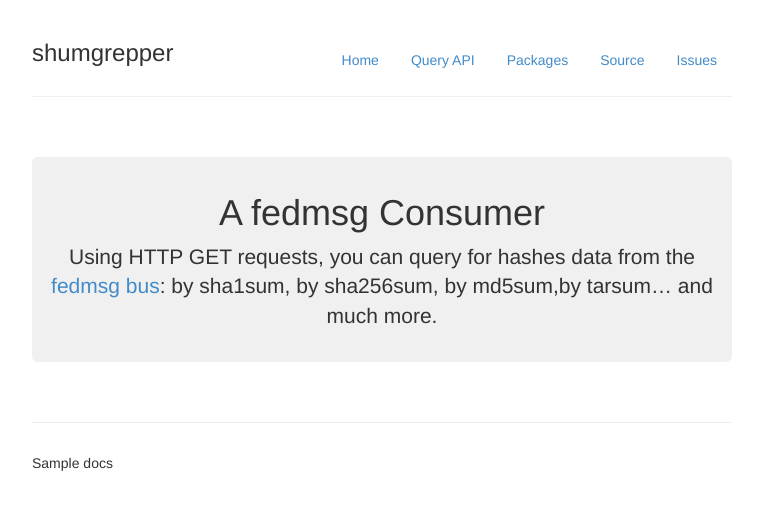
After one commit to fedora-infra/shumgrepper, a Flask app: template shumgrepper/templates/query_api.html in a window 1280 px wide. The commit adds this page. Shown: the top 510 px of the page, without its empty margins (258-1021 px from the left). Run offline with Flask 2, Linux system fonts and the light colour scheme; the template is opened without the code that fills it: most values are stand-ins (such as "Sample title", 1, 10 or a date in 2020); parts of the project's set-up code (start-up, migrations or seed data) failed here and were passed over; some libraries are stand-ins or nearby versions.

Commit message:
documentation for query via API

```diff
--- a/shumgrepper/app.py
+++ b/shumgrepper/app.py
@@ -1,5 +1,11 @@
 import json
 import flask
+import os
+import codecs
+import jinja2
+import docutils
+import docutils.examples
+import markupsafe
 import fedmsg
 import fedmsg.meta
 
@@ -22,9 +28,83 @@ session = sm.create_session(
     create=True,
     )
 
+def modify_rst(rst):
+    """ Downgrade some of our rst directives if docutils is too old. """
+
+    try:
+        # The rst features we need were introduced in this version
+        minimum = [0, 9]
+        version = map(int, docutils.__version__.split('.'))
+
+        # If we're at or later than that version, no need to downgrade
+        if version >= minimum:
+            return rst
+    except Exception:
+        # If there was some error parsing or comparing versions, run the
+        # substitutions just to be safe.
+        pass
+
+    # Otherwise, make code-blocks into just literal blocks.
+    substitutions = {
+        '.. code-block:: javascript': '::',
+    }
+    for old, new in substitutions.items():
+        rst = rst.replace(old, new)
+
+    return rst
+
+def modify_html(html):
+    """ Perform style substitutions where docutils doesn't do what we want.
+"""
+
+    substitutions = {
+        '<tt class="docutils literal">': '<code>',
+        '</tt>': '</code>',
+    }
+    for old, new in substitutions.items():
+        html = html.replace(old, new)
+
+    return html
+
+def preload_docs(endpoint):
+    """ Utility to load an RST file and turn it into fancy HTML. """
+
+    here = os.path.dirname(os.path.abspath(__file__))
+    fname = os.path.join(here, 'docs', endpoint + '.rst')
+    with codecs.open(fname, 'r', 'utf-8') as f:
+        rst = f.read()
+
+    rst = modify_rst(rst)
+
+    api_docs = docutils.examples.html_body(rst)
+
+    api_docs = modify_html(api_docs)
+
+    api_docs = markupsafe.Markup(api_docs)
+    return api_docs
+
+htmldocs = dict.fromkeys(['query_api'])
+for key in htmldocs:
+    htmldocs[key] = preload_docs(key)
+
+def load_docs(request):
+    URL = app.config.get('SHUMGREPPER_BASE_URL', request.url_root)
+    docs = htmldocs[request.endpoint]
+    docs = jinja2.Template(docs).render(URL=URL)
+    return markupsafe.Markup(docs)
+
+
 @app.route('/')
 def home():
     return flask.render_template('home.html')
+
+
+@app.route('/query_api')
+def query_api():
+    return flask.render_template(
+        'query_api.html',
+        docs=load_docs(flask.request)
+    )
 
 
 @app.route('/packages')
--- a/shumgrepper/templates/base.html
+++ b/shumgrepper/templates/base.html
@@ -25,6 +25,7 @@
       <div class="masthead">
         <ul class="nav nav-pills pull-right">
           <li><a href="{{ url_for('home') }}">Home</a></li>
+          <li><a href="{{ url_for('query_api') }}">Query API</a></li>
           <li><a href="{{ url_for('packages') }}">Packages</a></li>
           <li><a href="https://github.com/fedora-infra/shumgrepper">Source</a></li>
           <li><a href="https://github.com/fedora-infra/shumgrepper/issues">Issues</a></li>
--- /dev/null
+++ b/shumgrepper/templates/query_api.html
@@ -0,0 +1,31 @@
+{% extends "base.html" %}
+
+{% block content %}
+<style type="text/css">
+    .main {
+        margin: 60px 0;
+        text-align: center;
+        background-color: #F0F0F0;
+        border-radius: 0.4em;
+        padding-top: 0.4cm;
+        padding-bottom: 0.3cm;
+        padding-right, padding-left:0.2cm;
+    }
+</style>
+
+<div class="main">
+    <h1>A fedmsg Consumer</h1>
+    <p class="lead">Using HTTP GET requests, you can query for hashes
+    data from the <a href="http://fedmsg.com">fedmsg bus</a>:
+    by sha1sum, by sha256sum, by md5sum,by tarsum&hellip;
+    and much more.</p>
+</div>
+
+<hr>
+
+<div class="row marketing">
+    <div class="col-md-12">
+        {{ docs }}
+    </div>
+</div>
+{% endblock %}
```
Also changed, not shown: 1 other file.
